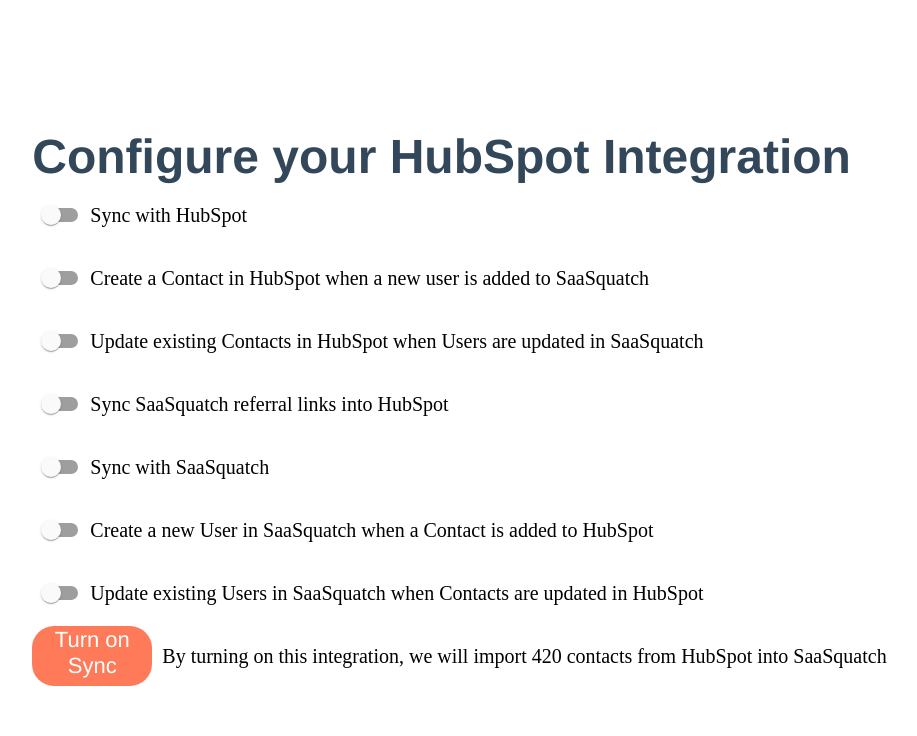
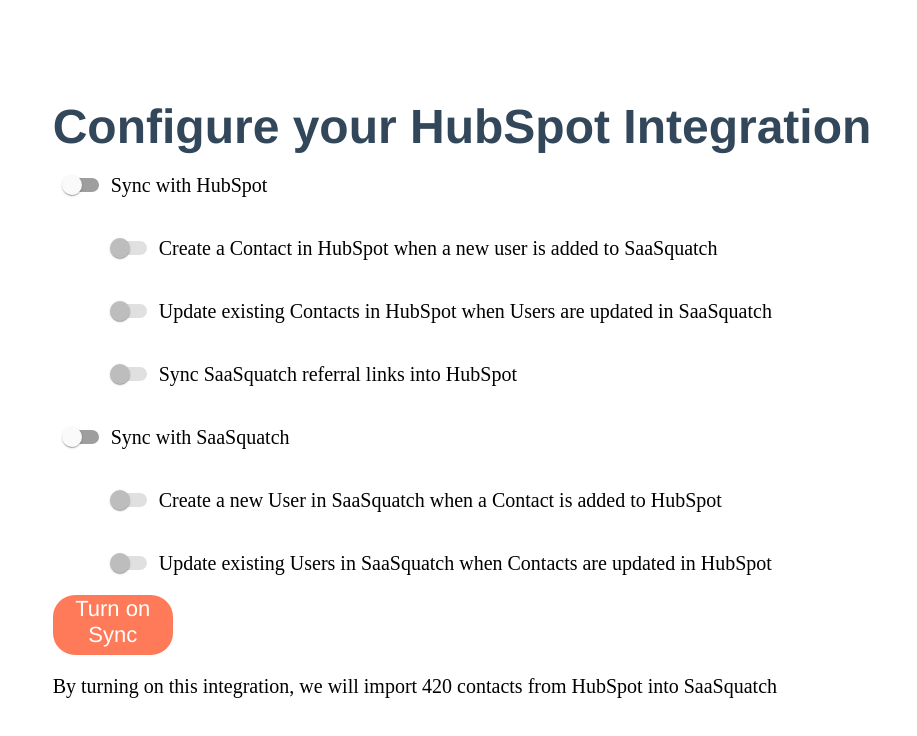
Before and after one commit to softdev562/SaaSquatch-HubSpot-integration, a React (Create React App) app in the folder frontend/: page /configuration in a window 1280 px wide. Shown: the top 736 px of the page, without its empty margins (178-1095 px from the left). Built offline with nearby package versions, Linux system fonts and the light colour scheme.

Commit message:
Prelim configuration setup

```diff
--- a/frontend/src/components/Configuration.tsx
+++ b/frontend/src/components/Configuration.tsx
@@ -1,10 +1,11 @@
-import { Switch } from '@material-ui/core';
-import React, { useState } from 'react';
+import { STATUS_CODES } from 'http';
+import { useState } from 'react';
 import { ToastContainer, toast } from 'react-toastify';
 import 'react-toastify/dist/ReactToastify.css';
 import styled from 'styled-components';
+import { ToggleSetting } from './ToggleSetting';
 
-const Wrapper = styled.div`
+const PageWrapper = styled.div`
   min-height: 100vh;
   display: flex;
   flex-direction: row;
@@ -17,10 +18,12 @@ const PageContent = styled.div`
   align-items: start;
   justify-content: start;
 `;
-const ItemContainer = styled.div`
+const ChildrenContainer = styled.div`
+  margin-left: 3em;
   display: flex;
-  align-items: center;
-  justify-content: center;
+  flex-direction: column;
+  align-items: start;
+  justify-content: start;
 `;
 const TitleText = styled.h1`
   font-family: 'Nunito Sans', 'Helvetica Neue', Helvetica, Arial, sans-serif;
@@ -69,11 +72,25 @@ interface Config {
   }
 }
 
-export function Configuration() {
-  return <View/>
+interface states {
+  config: Config;
+  handleSubmit: ()=>void;
+  handleToggles: {
+    toggleHubSync: ()=>void;
+    toggleHubCreate: ()=>void;
+    toggleHubUpdate: ()=>void;
+    toggleHubRefLinks: ()=>void;
+    toggleSaasSync: ()=>void;
+    toggleSaasCreate: ()=>void;
+    toggleSaasUpdate: ()=>void;
+  }
 }
 
-export function View(){
+export function Configuration() {
+  return <View {...Controller()}/>
+}
+
+export function Controller(){
   const emptyConfig: Config = {
     hubSync: {
       isActive: false,
@@ -87,55 +104,96 @@ export function View(){
       updateUser: false,
     }
   }
+  const [config, setConfig] = useState<Config>(emptyConfig)
 
-  const [config, setConfig] = useState<Config>(emptyConfig)
-  const notify = () => toast.success("HubSpot Integration is Connected", {
+  // Need a handler for each toggle because Switches are kinda weird
+  const toggleHubSync = () => setConfig({...config, hubSync: {...config.hubSync, isActive: !config.hubSync.isActive}});
+  const toggleHubCreate = () => setConfig({...config, hubSync: {...config.hubSync, createContact: !config.hubSync.createContact}});
+  const toggleHubUpdate = () => setConfig({...config, hubSync: {...config.hubSync, updateContact: !config.hubSync.updateContact}});
+  const toggleHubRefLinks = () => setConfig({...config, hubSync: {...config.hubSync, syncRefLinks: !config.hubSync.syncRefLinks}});
+  const toggleSaasSync = () => setConfig({...config, saasSync: {...config.saasSync, isActive: !config.saasSync.isActive}});
+  const toggleSaasCreate = () => setConfig({...config, saasSync: {...config.saasSync, createUser: !config.saasSync.createUser}});
+  const toggleSaasUpdate = () => setConfig({...config, saasSync: {...config.saasSync, updateUser: !config.saasSync.updateUser}});
+
+  const handleToggles = {
+    toggleHubSync,
+    toggleHubCreate,
+    toggleHubUpdate,
+    toggleHubRefLinks,
+    toggleSaasSync,
+    toggleSaasCreate,
+    toggleSaasUpdate,
+  };
+
+  const handleSubmit = () => {
+    // Here we will make the requests to the backend to store the config info and to begin the integration
+    successToast()
+  }
+
+  const successToast = () => toast.success("HubSpot Integration is Connected", {
     position: toast.POSITION.BOTTOM_RIGHT
   });
+  return {config, handleSubmit, handleToggles} as states
+}
 
+export function View(states: states){
   return (
-    <Wrapper>
+    <PageWrapper>
       <PageContent>
       <TitleText>Configure your HubSpot Integration</TitleText>
-      <ItemContainer>
-        <Switch checked={config.hubSync.isActive} onChange={() => setConfig({...config, hubSync: {...config.hubSync, isActive: !config.hubSync.isActive}})} />
-        <InfoText>Sync with HubSpot</InfoText>
-      </ItemContainer>
-      <ItemContainer>
-        <Switch checked={config.hubSync.createContact} onChange={() => setConfig({...config, hubSync: {...config.hubSync, createContact: !config.hubSync.createContact}})} />
-        <InfoText>Create a Contact in HubSpot when a new user is added to SaaSquatch</InfoText>
-      </ItemContainer>
-      <ItemContainer>
-        <Switch checked={config.hubSync.updateContact} onChange={() => setConfig({...config, hubSync: {...config.hubSync, updateContact: !config.hubSync.updateContact}})} />
-        <InfoText>Update existing Contacts in HubSpot when Users are updated in SaaSquatch</InfoText>
-      </ItemContainer>
-      <ItemContainer>
-        <Switch checked={config.hubSync.syncRefLinks} onChange={() => setConfig({...config, hubSync: {...config.hubSync, syncRefLinks: !config.hubSync.syncRefLinks}})} />
-        <InfoText>Sync SaaSquatch referral links into HubSpot</InfoText>
-      </ItemContainer>
-      <ItemContainer>
-        <Switch checked={config.saasSync.isActive} onChange={() => setConfig({...config, saasSync: {...config.saasSync, isActive: !config.saasSync.isActive}})} />
-        <InfoText>Sync with SaaSquatch</InfoText>
-      </ItemContainer>
-      <ItemContainer>
-        <Switch checked={config.saasSync.createUser} onChange={() => setConfig({...config, saasSync: {...config.saasSync, createUser: !config.saasSync.createUser}})} />
-        <InfoText>Create a new User in SaaSquatch when a Contact is added to HubSpot</InfoText>
-      </ItemContainer>
-      <ItemContainer>
-        <Switch checked={config.saasSync.updateUser} onChange={() => setConfig({...config, saasSync: {...config.saasSync, updateUser: !config.saasSync.updateUser}})} />
-        <InfoText>Update existing Users in SaaSquatch when Contacts are updated in HubSpot</InfoText>
-      </ItemContainer>
-      <ItemContainer>
+      <ToggleSetting
+        settingText={"Sync with HubSpot"}
+        isChecked={states.config.hubSync.isActive}
+        handleChange={states.handleToggles.toggleHubSync}
+      />
+      <ChildrenContainer>
+        <ToggleSetting
+          settingText={"Create a Contact in HubSpot when a new user is added to SaaSquatch"}
+          isChecked={states.config.hubSync.createContact}
+          handleChange={states.handleToggles.toggleHubCreate}
+          disabled={!states.config.hubSync.isActive}
+        />
+        <ToggleSetting
+          settingText={"Update existing Contacts in HubSpot when Users are updated in SaaSquatch"}
+          isChecked={states.config.hubSync.updateContact}
+          handleChange={states.handleToggles.toggleHubUpdate}
+          disabled={!states.config.hubSync.isActive}
+        />
+        <ToggleSetting
+          settingText={"Sync SaaSquatch referral links into HubSpot"}
+          isChecked={states.config.hubSync.syncRefLinks}
+          handleChange={states.handleToggles.toggleHubRefLinks}
+          disabled={!states.config.hubSync.isActive}
+        />
+      </ChildrenContainer>
+      <ToggleSetting
+        settingText={"Sync with SaaSquatch"}
+        isChecked={states.config.saasSync.isActive}
+        handleChange={states.handleToggles.toggleSaasSync}
+      />
+      <ChildrenContainer>
+        <ToggleSetting
+          settingText={"Create a new User in SaaSquatch when a Contact is added to HubSpot"}
+          isChecked={states.config.saasSync.createUser}
+          handleChange={states.handleToggles.toggleSaasCreate}
+          disabled={!states.config.saasSync.isActive}
+        />
+        <ToggleSetting
+          settingText={"Update existing Users in SaaSquatch when Contacts are updated in HubSpot"}
+          isChecked={states.config.saasSync.updateUser}
+          handleChange={states.handleToggles.toggleSaasUpdate}
+          disabled={!states.config.saasSync.isActive}
+        />
+      </ChildrenContainer>
         <SyncButton
-          onClick={notify}
+          onClick={states.handleSubmit}
           type= "button"
         >
           {"Turn on Sync"}
         </SyncButton>
         <InfoText>By turning on this integration, we will import 420 contacts from HubSpot into SaaSquatch</InfoText>
-      </ItemContainer>
       <ToastContainer/>
       </PageContent>
-    </Wrapper>
+    </PageWrapper>
    );
  }
--- /dev/null
+++ b/frontend/src/components/ToggleSetting.tsx
@@ -0,0 +1,36 @@
+import { Switch } from '@material-ui/core';
+import 'react-toastify/dist/ReactToastify.css';
+import styled from 'styled-components';
+
+const ItemContainer = styled.div`
+  display: flex;
+  align-items: center;
+  justify-content: center;
+`;
+const InfoText = styled.p`
+  color: #000000;
+  font-size: 20px;
+  display: flex;
+  margin-right: 5px;
+`;
+
+interface states {
+  isChecked: boolean;
+  settingText: string;
+  handleChange: ()=>void;
+  disabled: boolean;
+}
+
+export function ToggleSetting(props: {settingText: string, isChecked: boolean, handleChange: ()=>void, disabled?: boolean}) {
+  return <View settingText={props.settingText} isChecked={props.isChecked} handleChange={props.handleChange} disabled={props.disabled || false}/>
+}
+
+export function View(states: states){
+
+  return (
+    <ItemContainer>
+      <Switch checked={states.isChecked} onChange={states.handleChange} disabled={states.disabled} />
+      <InfoText>{states.settingText}</InfoText>
+    </ItemContainer>
+  );
+}
```
